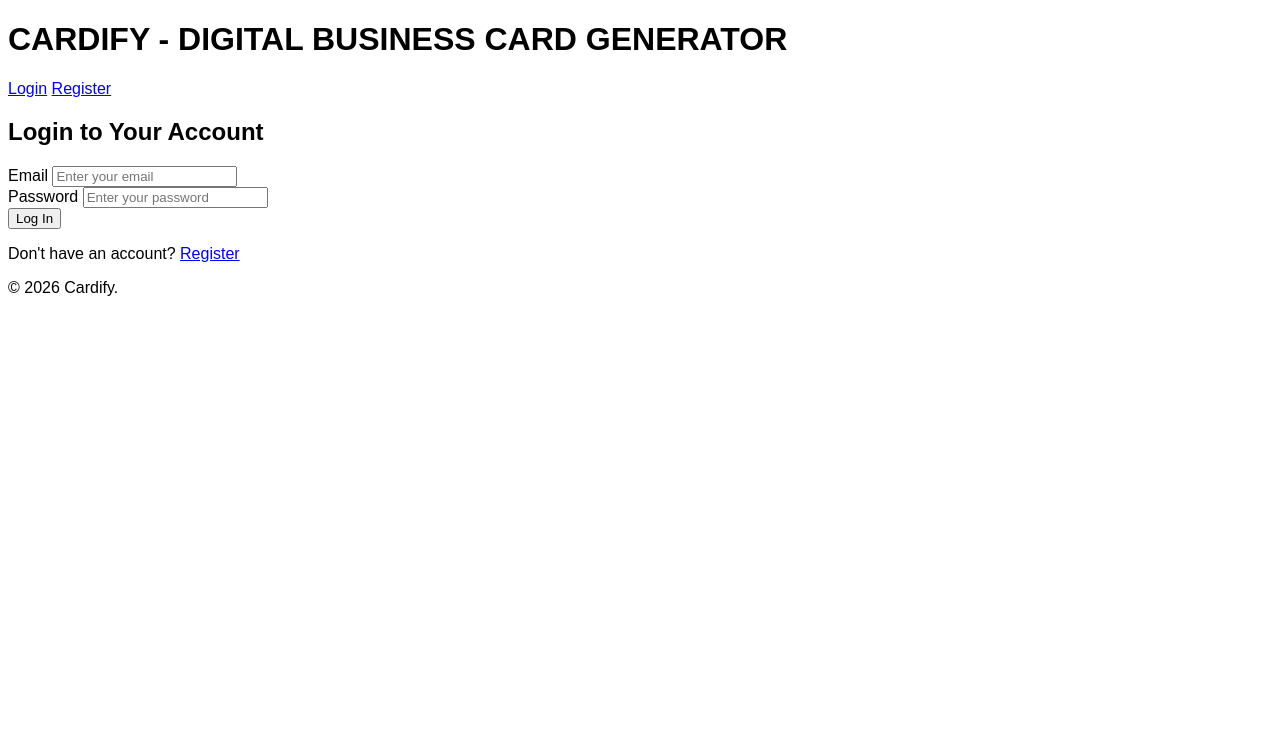
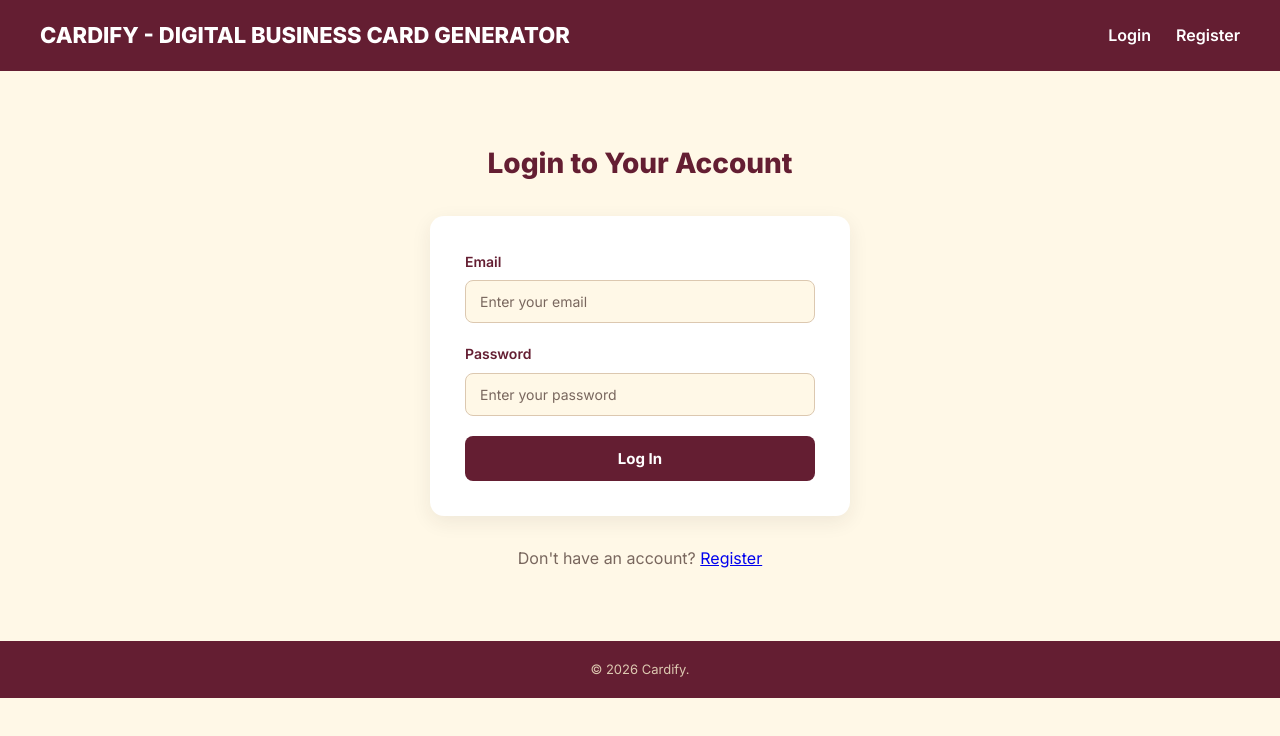
Before and after one commit to shimanshunarwalll9-create/cardify, a plain HTML site: page login.html in a window 1280 px wide. Drawn offline with Linux system fonts and the light colour scheme.

Commit message:
Step 3: Complete Cardify CSS styling

```diff
--- a/css/style.css
+++ b/css/style.css
@@ -1,4 +1,232 @@
+
+
+
+/* CARDIFY - CSS STYLING */
+
+/* Part A: CSS Variables */
+
+:root {
+    --primary: #641E32;
+    --background: #FFF8E7;
+    --secondary: #DCC8B0;
+
+    --text: #382923;
+    --muted: #79675E;
+    --white: #FFFFFF;
+
+    --radius: 14px;
+    --shadow: 0 6px 20px rgba(56, 41, 35, 0.08);
+}
+
+/* Part B: CSS Reset */
+
+* {
+    box-sizing: border-box;
+    margin: 0;
+    padding: 0;
+}
+
+/* Part C: Body Styling */
 
 body {
-    font-family: Arial, sans-serif;
+    font-family: 'Inter', Arial, sans-serif;
+    background-color: var(--background);
+    color: var(--text);
+    line-height: 1.6;
+    min-height: 100vh;
 }
+
+
+
+/* Part D: Header Styling */
+
+header {
+    display: flex;
+    justify-content: space-between;
+    align-items: center;
+
+    padding: 18px 40px;
+
+    background-color: var(--primary);
+    color: var(--white);
+}
+
+/* Website Title */
+
+header h1 {
+    font-size: 22px;
+    font-weight: 800;
+}
+
+/* Navigation */
+
+nav {
+    display: flex;
+    align-items: center;
+    gap: 25px;
+}
+
+/* Navigation Links */
+
+nav a {
+    color: var(--white);
+    text-decoration: none;
+    font-weight: 600;
+    transition: 0.2s;
+}
+
+/* Hover Effect */
+
+nav a:hover {
+    color: var(--secondary);
+}
+
+/* Part E: Main Content */
+
+main {
+    width: 100%;
+    max-width: 900px;
+    margin: 50px auto;
+    padding: 20px;
+}
+
+main h2 {
+    color: var(--primary);
+    text-align: center;
+    font-size: 28px;
+    font-weight: 800;
+    margin-bottom: 25px;
+}
+
+main > p {
+    text-align: center;
+    color: var(--muted);
+    margin-top: 20px;
+}
+
+/* Part F: Form Card */
+
+form {
+    max-width: 420px;
+    width: 100%;
+    margin: 30px auto;
+    padding: 35px;
+
+    background-color: var(--white);
+    border-radius: var(--radius);
+    box-shadow: var(--shadow);
+}
+
+/* Part G: Form Groups */
+
+.form-group {
+    margin-bottom: 20px;
+}
+
+.form-group label {
+    display: block;
+    margin-bottom: 7px;
+
+    color: var(--primary);
+    font-size: 14px;
+    font-weight: 600;
+}
+
+.form-group input {
+    width: 100%;
+    padding: 12px 14px;
+
+    border: 1px solid var(--secondary);
+    border-radius: 8px;
+
+    background-color: var(--background);
+    color: var(--text);
+
+    font-family: inherit;
+    font-size: 14px;
+
+    outline: none;
+    transition: 0.2s;
+}
+
+/* Input Focus Effect */
+
+.form-group input:focus {
+    border-color: var(--primary);
+    box-shadow: 0 0 0 3px rgba(100, 30, 50, 0.12);
+}
+
+/* Placeholder */
+
+.form-group input::placeholder {
+    color: var(--muted);
+}
+
+/* Part H: Buttons */
+
+button {
+    width: 100%;
+    padding: 13px;
+
+    background-color: var(--primary);
+    color: var(--white);
+
+    border: none;
+    border-radius: 8px;
+
+    font-family: inherit;
+    font-size: 15px;
+    font-weight: 700;
+
+    cursor: pointer;
+    transition: 0.2s;
+}
+
+button:hover {
+    background-color: #481426;
+}
+
+/* Part I: Footer */
+
+footer {
+    background-color: var(--primary);
+    color: var(--secondary);
+
+    text-align: center;
+    padding: 18px;
+
+    font-size: 13px;
+}
+
+/* Part J: Responsive Design */
+
+@media (max-width: 600px) {
+
+    header {
+        flex-direction: column;
+        gap: 15px;
+        padding: 18px 15px;
+        text-align: center;
+    }
+
+    header h1 {
+        font-size: 17px;
+    }
+
+    nav {
+        gap: 20px;
+    }
+
+    main {
+        margin: 25px auto;
+        padding: 15px;
+    }
+
+    main h2 {
+        font-size: 23px;
+    }
+
+    form {
+        padding: 25px 20px;
+    }
+}
--- a/login.html
+++ b/login.html
@@ -6,7 +6,9 @@
     <meta name="viewport" content="width=device-width, initial-scale=1.0">
 
     <title>Cardify - Login</title>
-
+    <!-- Google Font -->
+    <link href="https://fonts.googleapis.com/css2?family=Inter:wght@400;500;600;700;800&display=swap" rel="stylesheet">
+    <!-- External Font -->
     <link rel="stylesheet" href="css/style.css">
 </head>
 
```
Also changed, not shown: register.html (+5 -0 lines).
